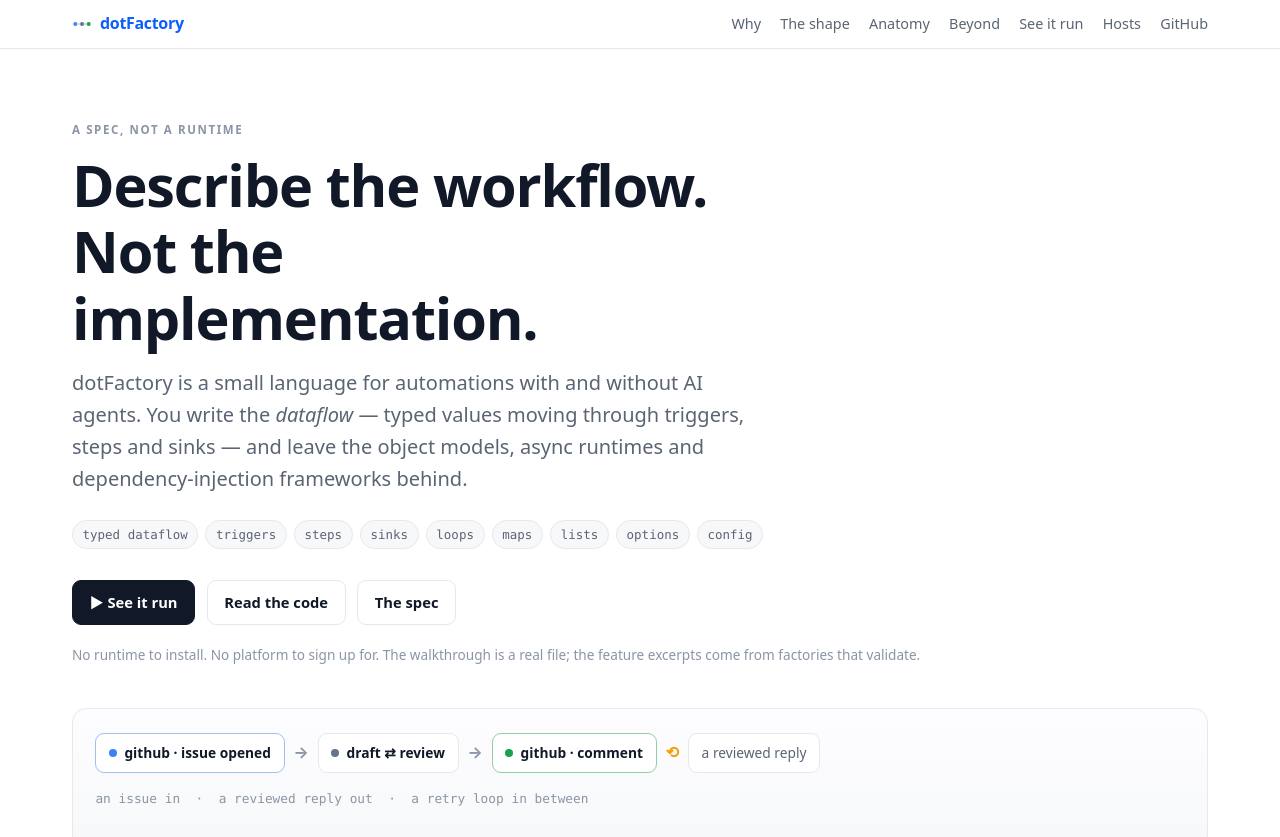
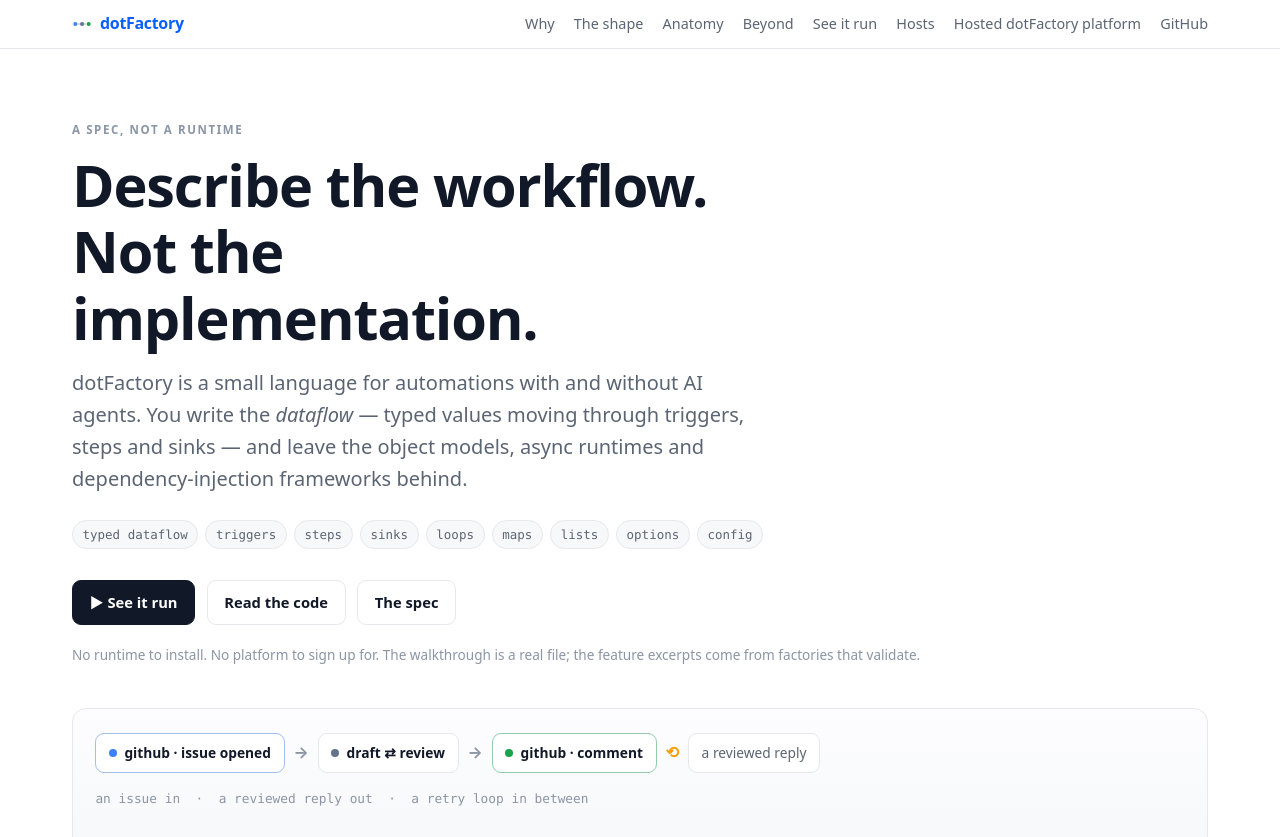
Before and after one commit to RedBeardLab/dotFactory, a plain HTML site: page index.html in a window 1280 px wide. Shown: the top 837 px of the page. Drawn offline with Linux system fonts and the light colour scheme.

Commit message:
Link to hosted dotFactory platform

```diff
--- a/index.html
+++ b/index.html
@@ -324,6 +324,7 @@
       <a href="#beyond">Beyond</a>
       <a href="#run">See it run</a>
       <a href="#host">Hosts</a>
+      <a href="https://factory.redbeardlab.com/">Hosted dotFactory platform</a>
       <a href="https://github.com/RedBeardLab/dotFactory">GitHub</a>
     </nav>
   </div>
@@ -727,6 +728,11 @@ sink save:
           </ul>
         </div>
       </div>
+      <p style="margin-top:1.5rem">
+        The hosted dotFactory platform is one place to run dotFactory workflows.
+        Other hosts and implementations can run them too.
+      </p>
+      <a class="btn primary" href="https://factory.redbeardlab.com/">Hosted dotFactory platform &rarr;</a>
       <p class="note">
         The spec defines the concepts; implementations follow. Tooling — validators,
         diagrammers, editors — can be built against the interface, independently of any one host.
@@ -764,6 +770,7 @@ sink save:
     <div>
       <h3>Elsewhere</h3>
       <ul>
+        <li><a href="https://factory.redbeardlab.com/">Hosted dotFactory platform</a></li>
         <li><a href="https://github.com/RedBeardLab/dotFactory">github.com/RedBeardLab/dotFactory</a></li>
         <li><a href="https://github.com/RedBeardLab/dotFactory/blob/main/index.html">This page's source</a></li>
       </ul>
```
